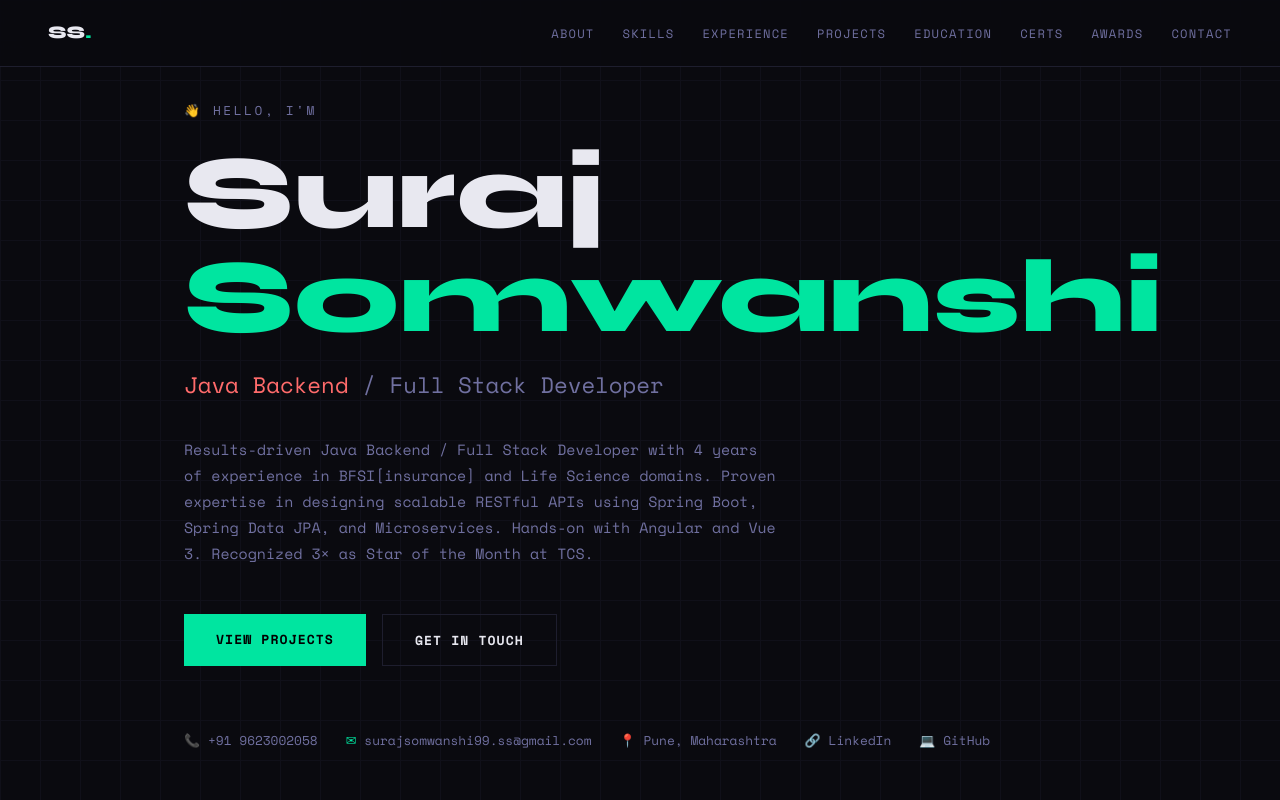
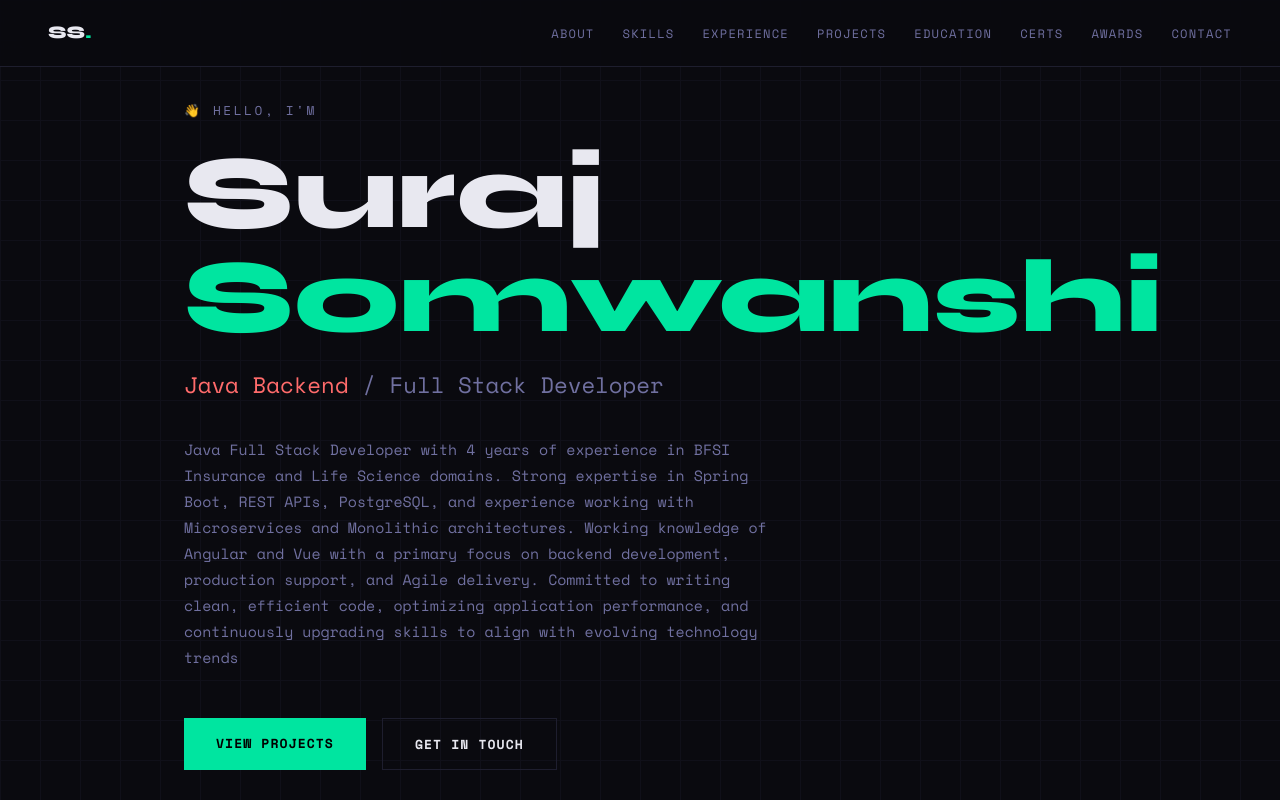
Before and after one commit to surajsomwanshi/Portfolio-App, a Vue app: page / in a window 1280 px wide. Shown: the top 800 px of the page. Built offline with nearby package versions, Linux system fonts and the light colour scheme.

Commit message:
Revise portfolio summary for clarity and detail
Updated summary to reflect a more comprehensive skill set and experience.

```diff
--- a/src/data/portfolioData.js
+++ b/src/data/portfolioData.js
@@ -10,7 +10,7 @@ export const profile = {
   linkedin: 'https://www.linkedin.com/in/suraj-somwanshi',
   github:   'https://github.com/surajsomwanshi',
   summary:
-    'Results-driven Java Backend / Full Stack Developer with 4 years of experience in BFSI[insurance] and Life Science domains. Proven expertise in designing scalable RESTful APIs using Spring Boot, Spring Data JPA, and Microservices. Hands-on with Angular and Vue 3. Recognized 3× as Star of the Month at TCS.',
+    'Java Full Stack Developer with 4 years of experience in BFSI Insurance and Life Science domains. Strong expertise in Spring Boot, REST APIs, PostgreSQL, and experience working with Microservices and Monolithic architectures. Working knowledge of Angular and Vue with a primary focus on backend development, production support, and Agile delivery. Committed to writing clean, efficient code, optimizing application performance, and continuously upgrading skills to align with evolving technology trends',
 }
 
 // STATS
```
